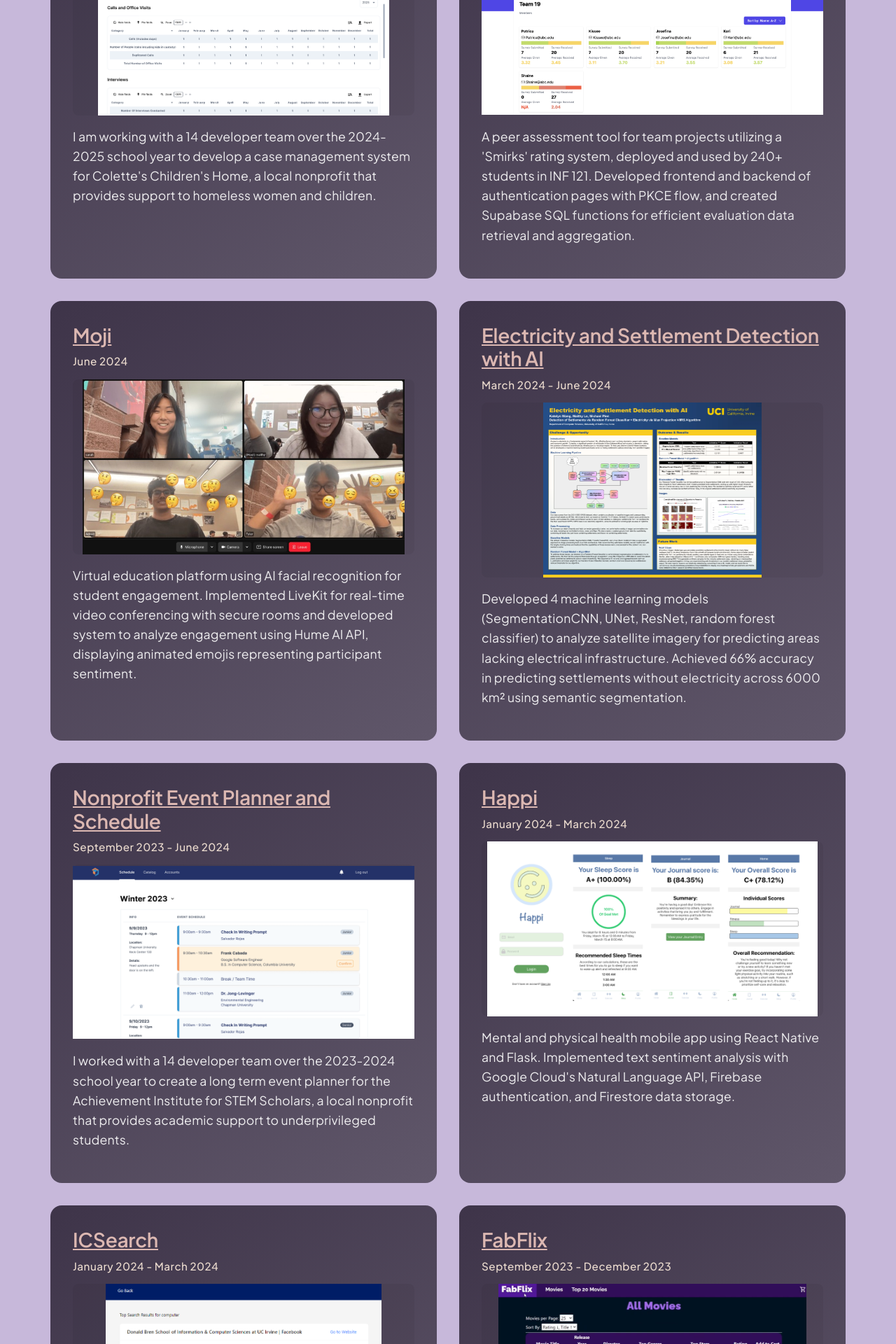
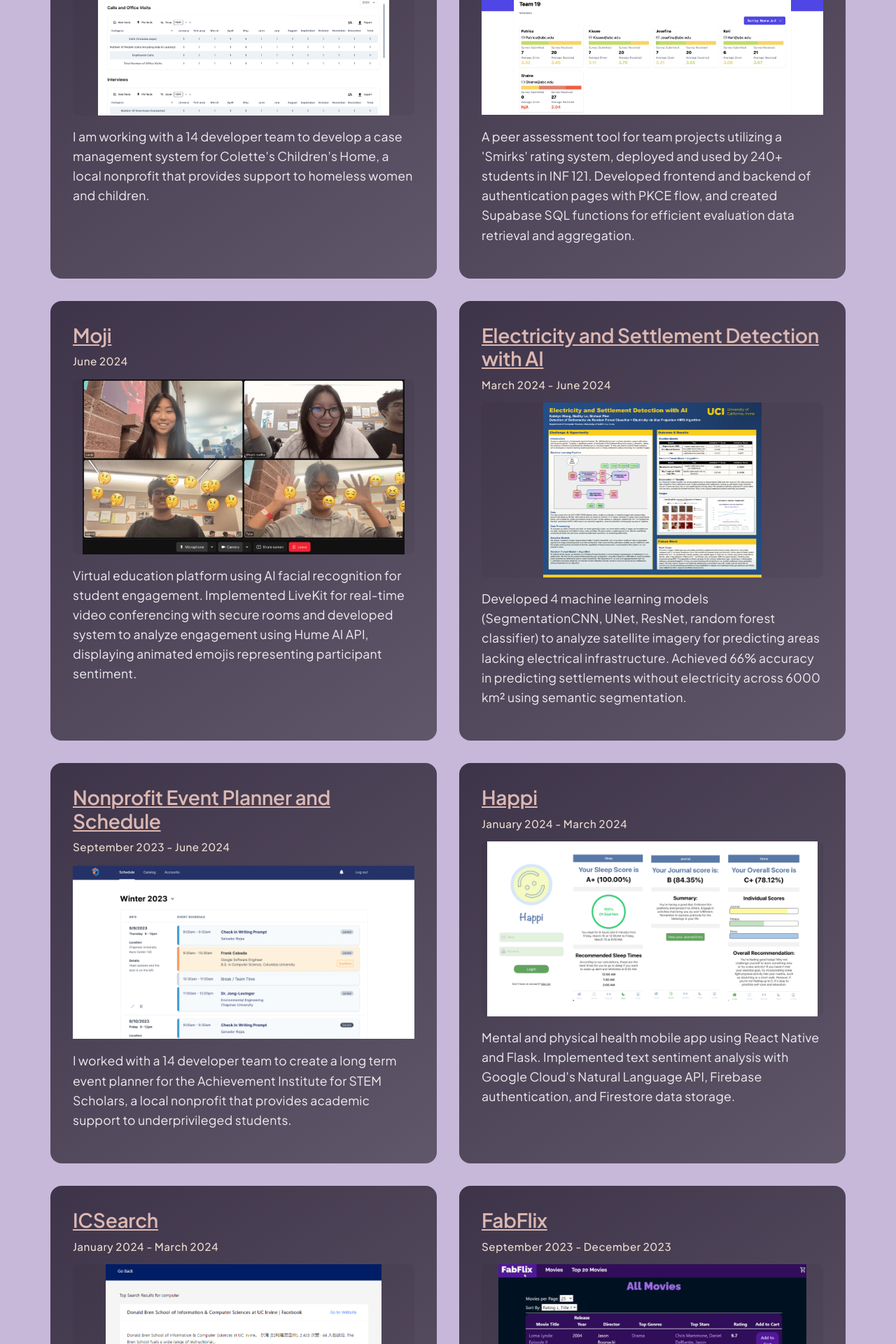
Before and after one commit to maithyy/maithyy.github.io, a React (Create React App) app: page /projects in a window 1280 px wide. Shown: the part 413-2333 px from the top of the page at 70% size. Built offline with nearby package versions, Linux system fonts and the light colour scheme.

Commit message:
fix wording

```diff
--- a/src/pages/Projects.tsx
+++ b/src/pages/Projects.tsx
@@ -9,7 +9,7 @@ const Projects = () => {
       date: "September 2024 - Present",
       image: `${process.env.PUBLIC_URL}/images/cch.png`,
       description:
-        "I am working with a 14 developer team over the 2024-2025 school year to develop a case management system for Colette's Children's Home, a local nonprofit that provides support to homeless women and children.",
+        "I am working with a 14 developer team to develop a case management system for Colette's Children's Home, a local nonprofit that provides support to homeless women and children.",
       link: "https://github.com/ctc-uci/cch",
     },
     {
@@ -41,7 +41,7 @@ const Projects = () => {
       date: "September 2023 - June 2024",
       image: `${process.env.PUBLIC_URL}/images/aiss.png`,
       description:
-        "I worked with a 14 developer team over the 2023-2024 school year to create a long term event planner for the Achievement Institute for STEM Scholars, a local nonprofit that provides academic support to underprivileged students.",
+        "I worked with a 14 developer team to create a long term event planner for the Achievement Institute for STEM Scholars, a local nonprofit that provides academic support to underprivileged students.",
       link: "https://github.com/ctc-uci/aiss-frontendd",
     },
     {
@@ -73,7 +73,7 @@ const Projects = () => {
       date: "October 2022 - June 2023",
       image: `${process.env.PUBLIC_URL}/images/get_inspired.png`,
       description:
-        "I worked with a 12 developer team over the 2022-2023 school year to create a database management application for a local nonprofit, Get Inspired, to manage their Pismo clam preservation data.",
+        "I worked with a 12 developer team to create a database management application for a local nonprofit, Get Inspired, to manage their Pismo clam preservation data.",
       link: "https://github.com/ctc-uci/get-inspired",
     },
     {
```
